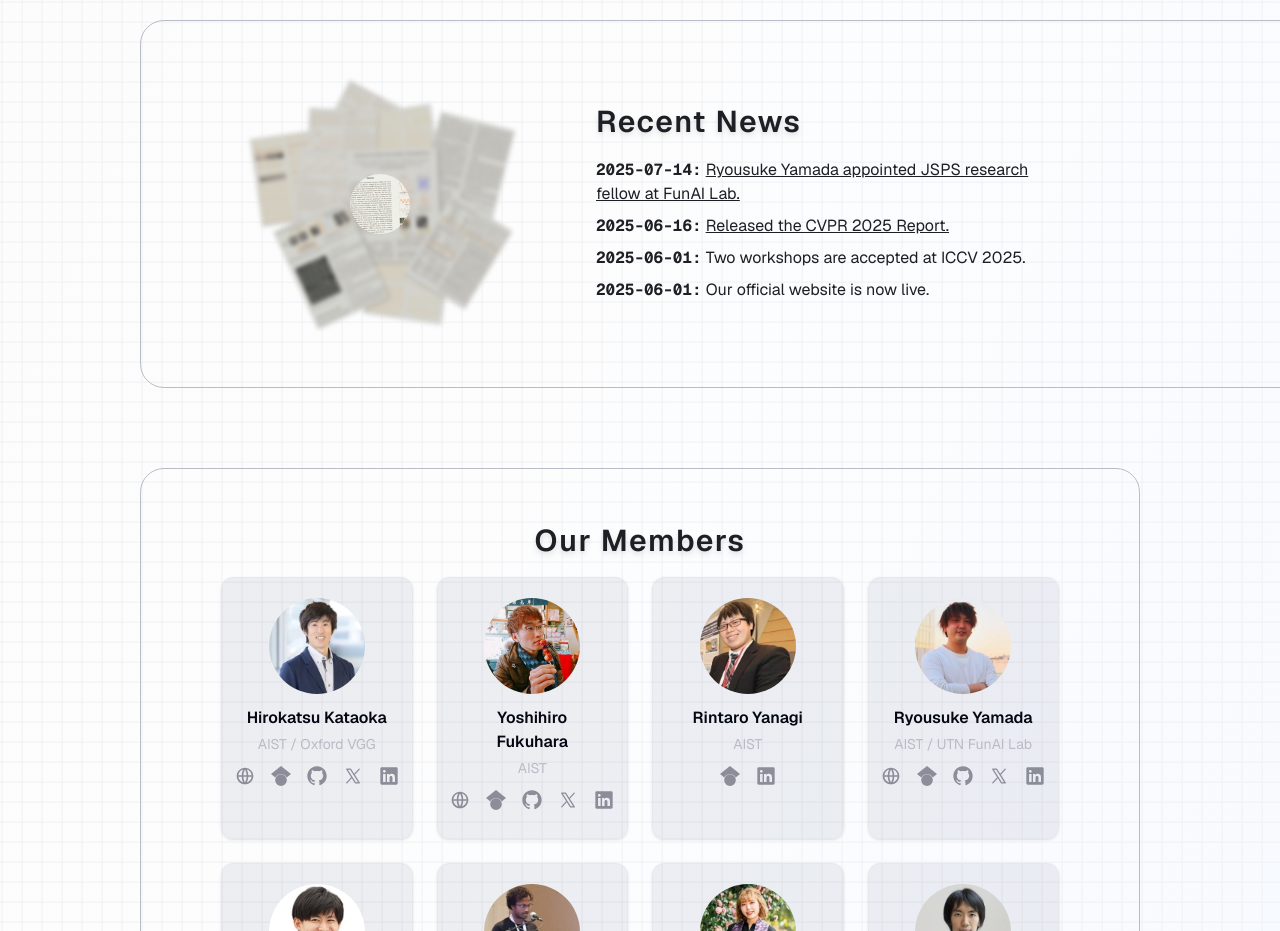
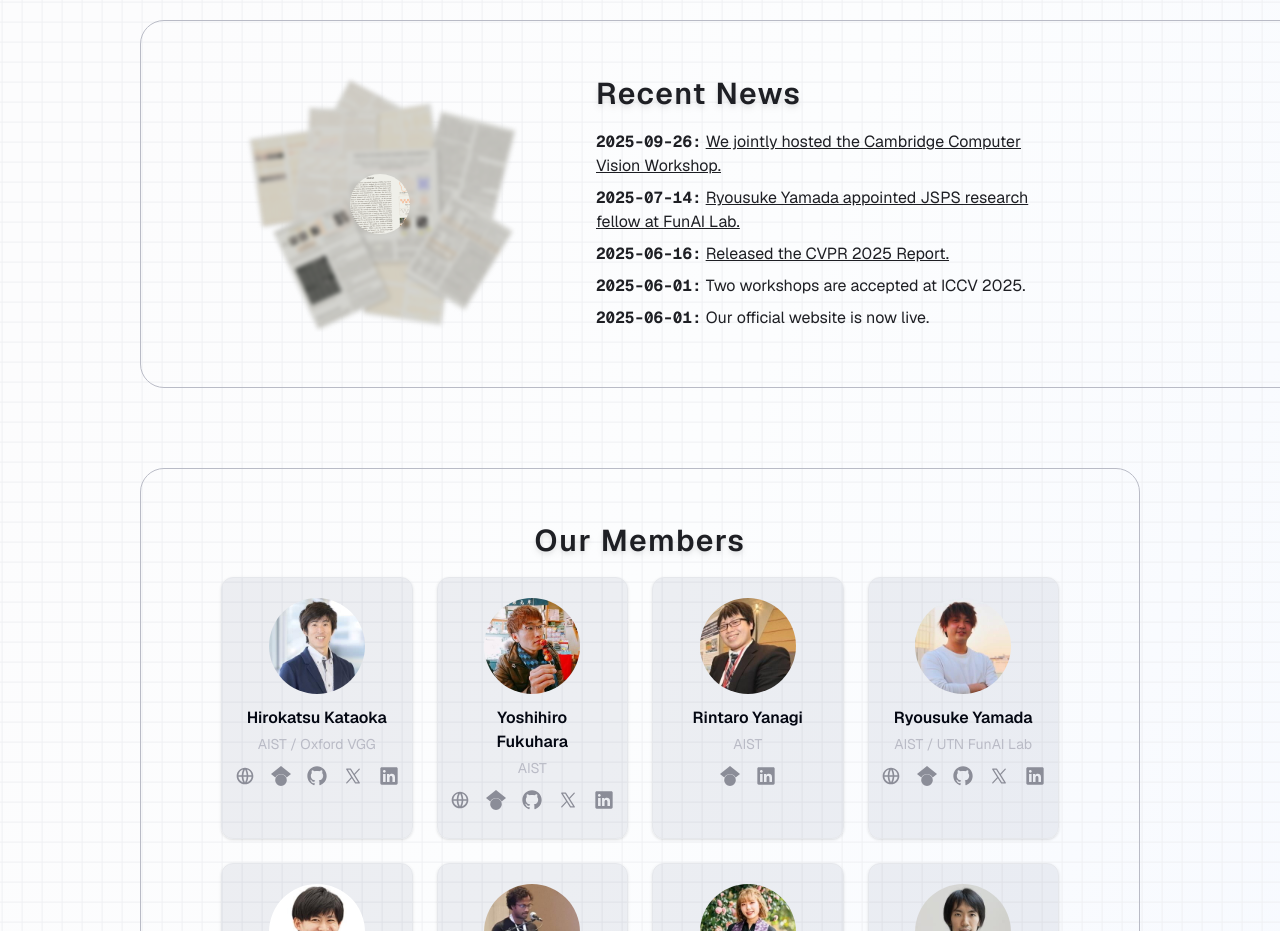
Before and after one commit to cvpaperchallenge-alumni/limit-lab-homepage, a Next.js app: page / in a window 1280 px wide. Shown: the part 940-1871 px from the top of the page. Built offline with nearby package versions, Linux system fonts and the light colour scheme; what tailwindcss-animated would draw is missing.

Commit message:
Add Cambridge CV workshop to recent news

```diff
--- a/src/data/topPageData.ts
+++ b/src/data/topPageData.ts
@@ -1,5 +1,10 @@
 // Sample data for recent news
 export const newsItems = [
+  {
+    date: '2025-09-26',
+    description: 'We jointly hosted the Cambridge Computer Vision Workshop.',
+    url: 'https://cambridgecv-workshop-2025sep.limitlab.xyz/',
+  },
   {
     date: '2025-07-14',
     description: 'Ryousuke Yamada appointed JSPS research fellow at FunAI Lab.',
```
